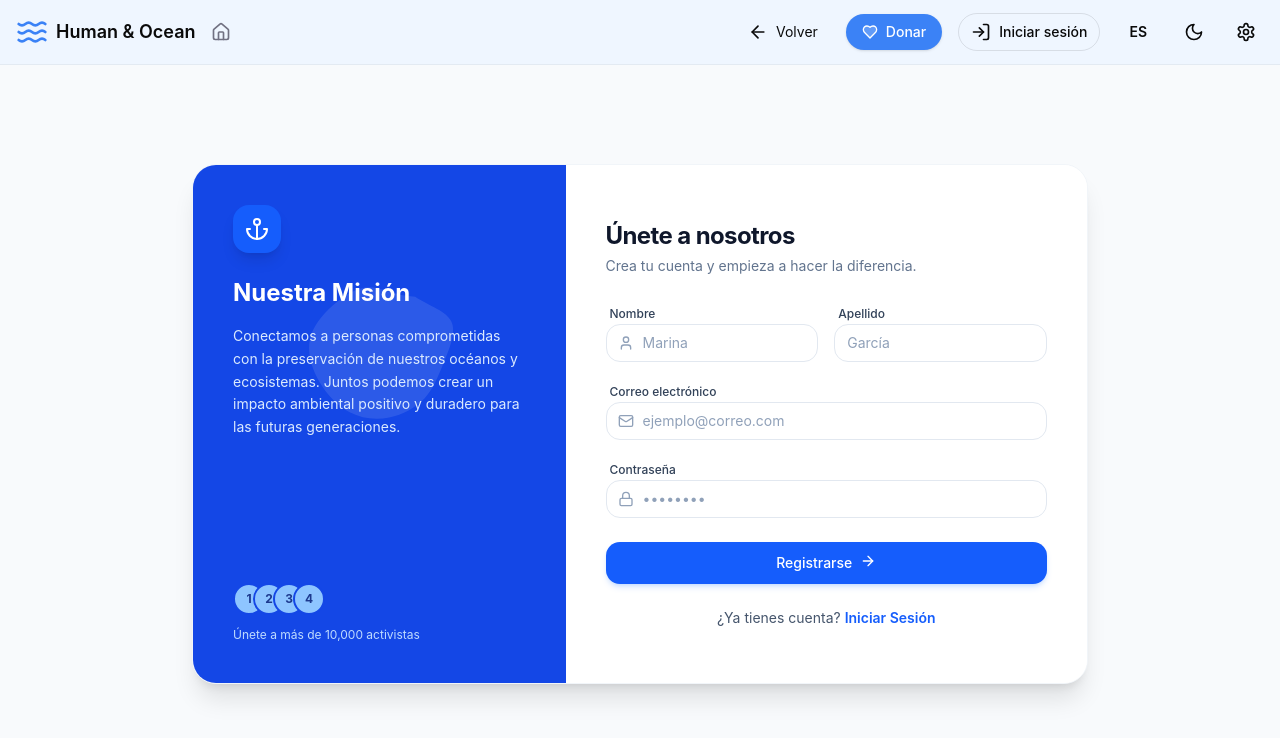
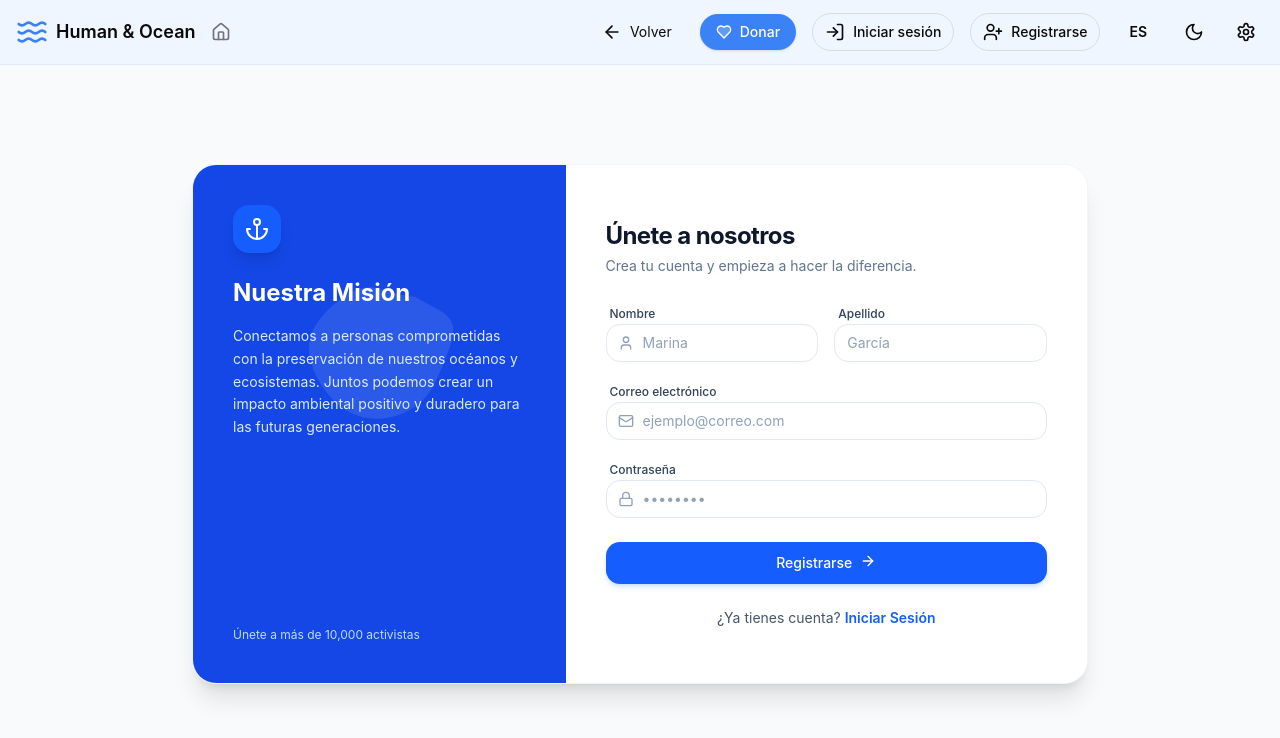
Before and after one commit to CodVictor/Human-Ocean, a React (Vite) app: page /signup in a window 1280 px wide. Shown: the top 738 px of the page. Built offline with nearby package versions, Linux system fonts and the light colour scheme.

Commit message:
add register button

```diff
--- a/src/app/components/Navbar.tsx
+++ b/src/app/components/Navbar.tsx
@@ -1,4 +1,4 @@
-import { Waves, Heart, Sun, Moon, Settings, User, ArrowLeft, Home, LogIn, LogOut } from 'lucide-react';
+import { Waves, Heart, Sun, Moon, Settings, User, ArrowLeft, Home, LogIn, LogOut, UserPlus } from 'lucide-react';
 import { useAppContext } from '../context/AppContext';
 import { Link, useLocation } from 'react-router';
 import { translations } from '../data/translations';
@@ -59,6 +59,7 @@ export function Navbar() {
           </Link>
 
           {!isAuthenticated ? (
+            <>
               <Link
                 to="/login"
                 className="flex items-center gap-1 sm:gap-2 px-2 sm:px-3 py-1.5 sm:py-2 rounded-full hover:bg-white/10 transition-colors border border-black/10 dark:border-white/15"
@@ -68,6 +69,17 @@ export function Navbar() {
                 <LogIn className="w-4 h-4 sm:w-5 sm:h-5" />
                 <span className="hidden md:inline text-sm font-medium">{t.login}</span>
               </Link>
+
+              <Link
+                to="/signup"
+                className="flex items-center gap-1 sm:gap-2 px-2 sm:px-3 py-1.5 sm:py-2 rounded-full hover:bg-white/10 transition-colors border border-black/10 dark:border-white/15"
+                aria-label={t.signup}
+                title={t.signup}
+              >
+                <UserPlus className="w-4 h-4 sm:w-5 sm:h-5" />
+                <span className="hidden md:inline text-sm font-medium">{t.signup}</span>
+              </Link>
+            </>
           ) : (
             <>
               {/* Profile */}
--- a/src/app/data/translations.ts
+++ b/src/app/data/translations.ts
@@ -51,6 +51,7 @@ export const translations = {
     },
     nav: {
       login: 'Iniciar sesión',
+      signup: 'Registrarse',
       logout: 'Cerrar sesión',
       donate: 'Donar',
       settings: 'Configuración',
@@ -348,6 +349,7 @@ export const translations = {
     },
     nav: {
       login: 'Log in',
+      signup: 'Sign up',
       logout: 'Log out',
       donate: 'Donate',
       settings: 'Settings',
--- a/src/app/pages/SignUpPage.tsx
+++ b/src/app/pages/SignUpPage.tsx
@@ -49,13 +49,6 @@ export function SignupPage() {
                     </div>
 
                     <div className="relative z-10 mt-auto hidden md:block">
-                        <div className="flex -space-x-3 mb-3">
-                            {[1, 2, 3, 4].map((i) => (
-                                <div key={i} className="w-8 h-8 rounded-full border-2 border-blue-700 dark:border-blue-900 bg-blue-300 dark:bg-blue-600 flex items-center justify-center text-xs font-bold text-blue-900 dark:text-blue-200">
-                                    {i}
-                                </div>
-                            ))}
-                        </div>
                         <p className="text-xs text-blue-200">Únete a más de 10,000 activistas</p>
                     </div>
                 </div>
```
Lines whose indentation alone changed are shown as unchanged.
